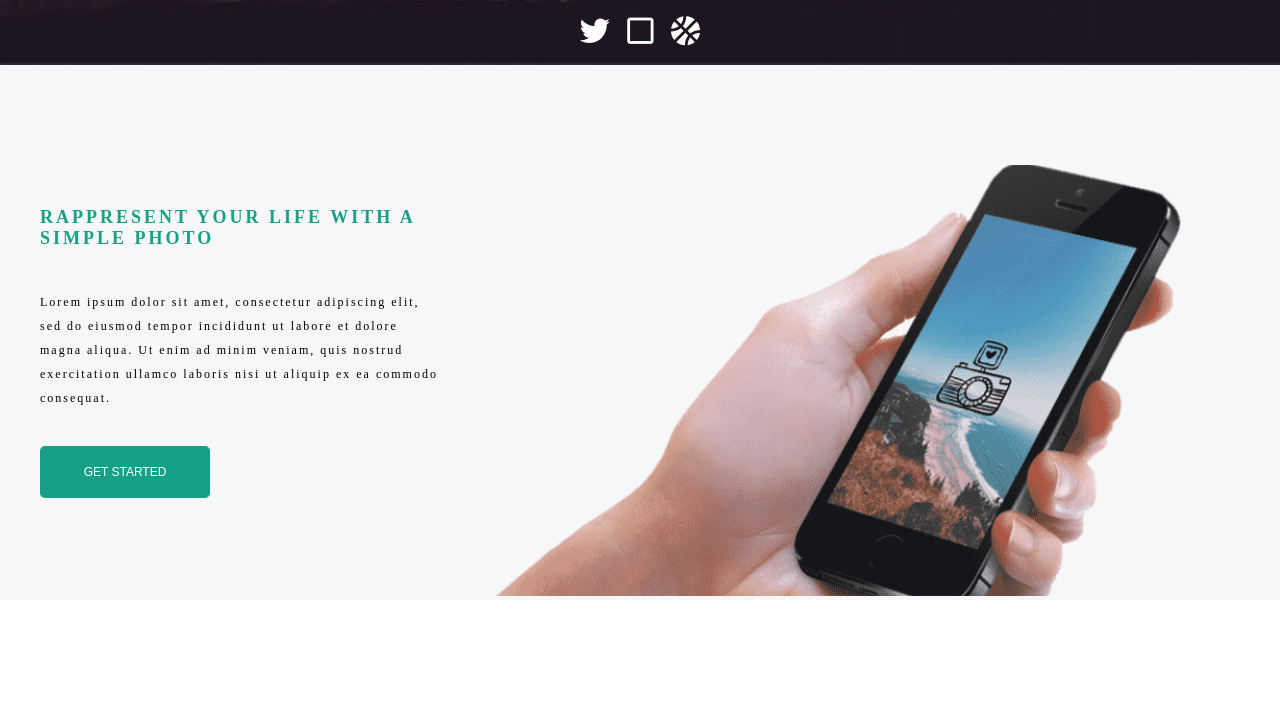
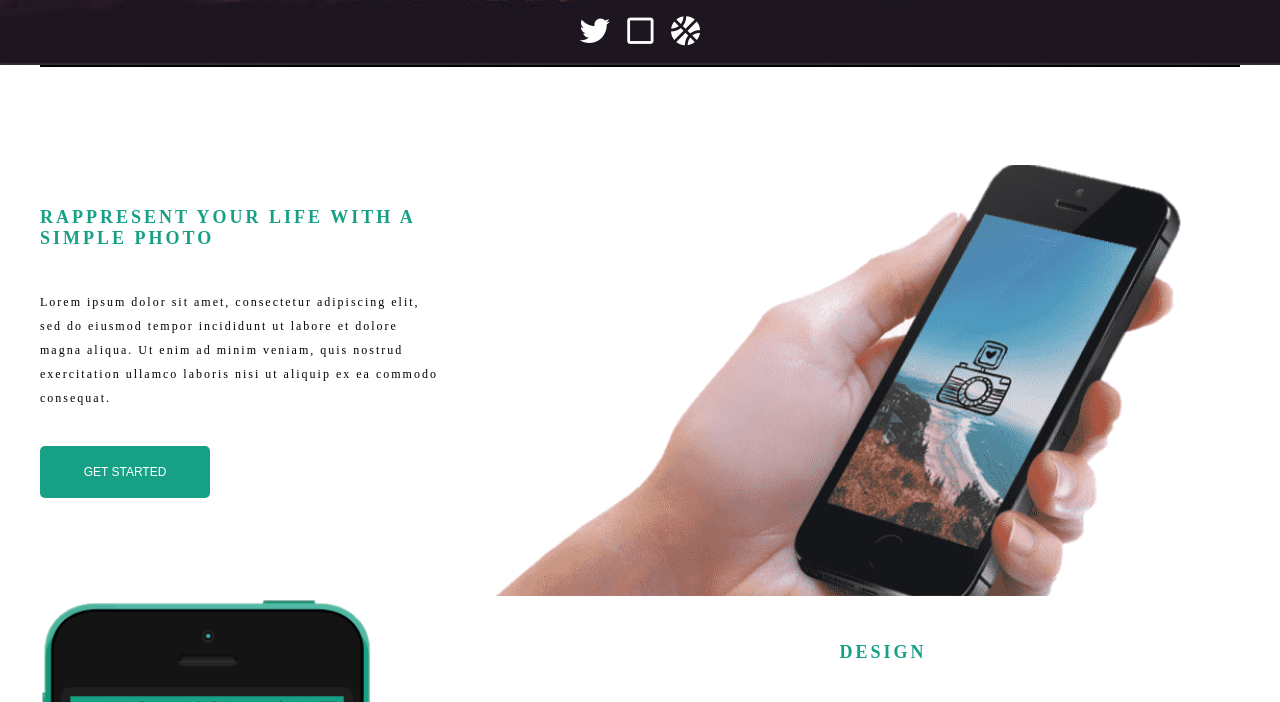
Before and after one commit to adriannadyga/14, a plain HTML site: page index.html in a window 1280 px wide. Shown: the part 1135-1837 px from the top of the page. Drawn offline with nearby package versions, Linux system fonts and the light colour scheme; a web font is replaced by a local one.

Commit message:
Some changes

```diff
--- a/sass/_community.scss
+++ b/sass/_community.scss
@@ -1,5 +1,4 @@
 .community {
-    display: flex;
     background: $grey;
     .container {
         padding-top: 100px;
--- a/sass/_design.scss
+++ b/sass/_design.scss
@@ -1,5 +1,4 @@
 .design {
-    margin-top: 150px;
     .container {
         border: 1px solid black;
         .col-4 {
--- a/sass/_getStarted.scss
+++ b/sass/_getStarted.scss
@@ -1,7 +1,7 @@
 .getStarted {
-    display: flex;
     background: $grey;
-    .container {
+    .col-4,
+    .col-8 {
         padding-top: 100px;
     }
 }
```
Also changed, not shown: index.html (+2 -1 lines), css/style.css, 1 other file.
